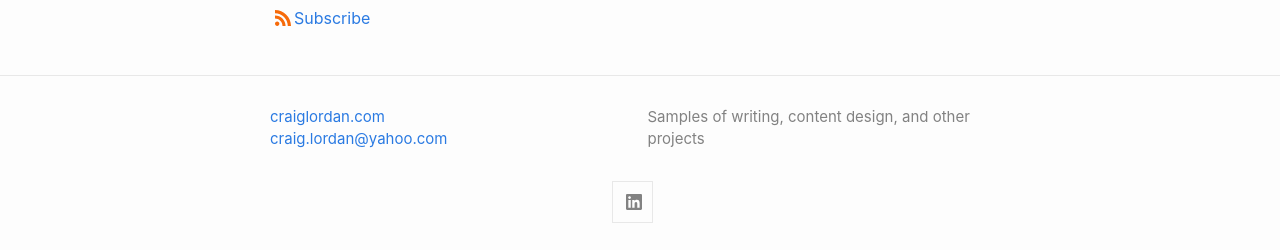
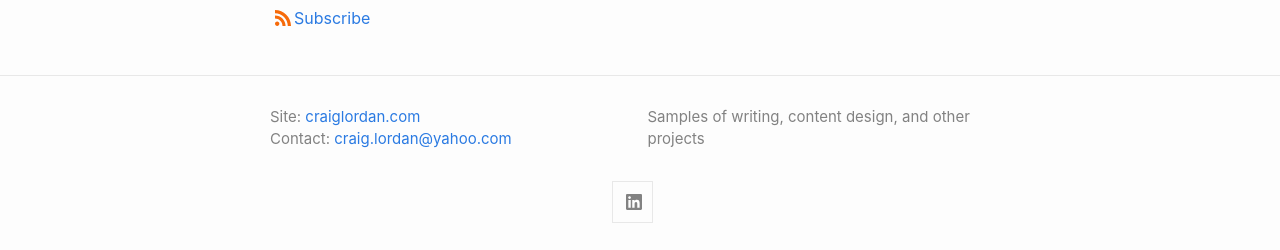
Before and after one commit to craiglordan/craiglordan.github.io, a Jekyll site: the page built from index.md, in a window 1280 px wide. Shown: the part 1178-1428 px from the top of the page. Built offline with Jekyll 4.4.1, drawn with Linux system fonts in a browser that asks for light colours.

Commit message:
Update footer.html

```diff
--- a/_includes/footer.html
+++ b/_includes/footer.html
@@ -8,13 +8,13 @@
       <!--<h2 class="footer-heading">{{ site.title | escape }}</h2>-->
         <ul class="contact-list">
           <li class="p-name">
-            <a class="u-email" href="https://craiglordan.com">craiglordan.com</a>
+            Site: <a class="u-email" href="https://craiglordan.com">craiglordan.com</a>
             {%- if site.author -%}
               {{ site.author | escape }}
             {%- endif -%}
             </li>
             {%- if site.email -%}
-            <li><a class="u-email" href="mailto:{{ site.email }}">{{ site.email }}</a></li>
+            <li>Contact: <a class="u-email" href="mailto:{{ site.email }}">{{ site.email }}</a></li>
             {%- endif -%}
         </ul>
       </div>
```
